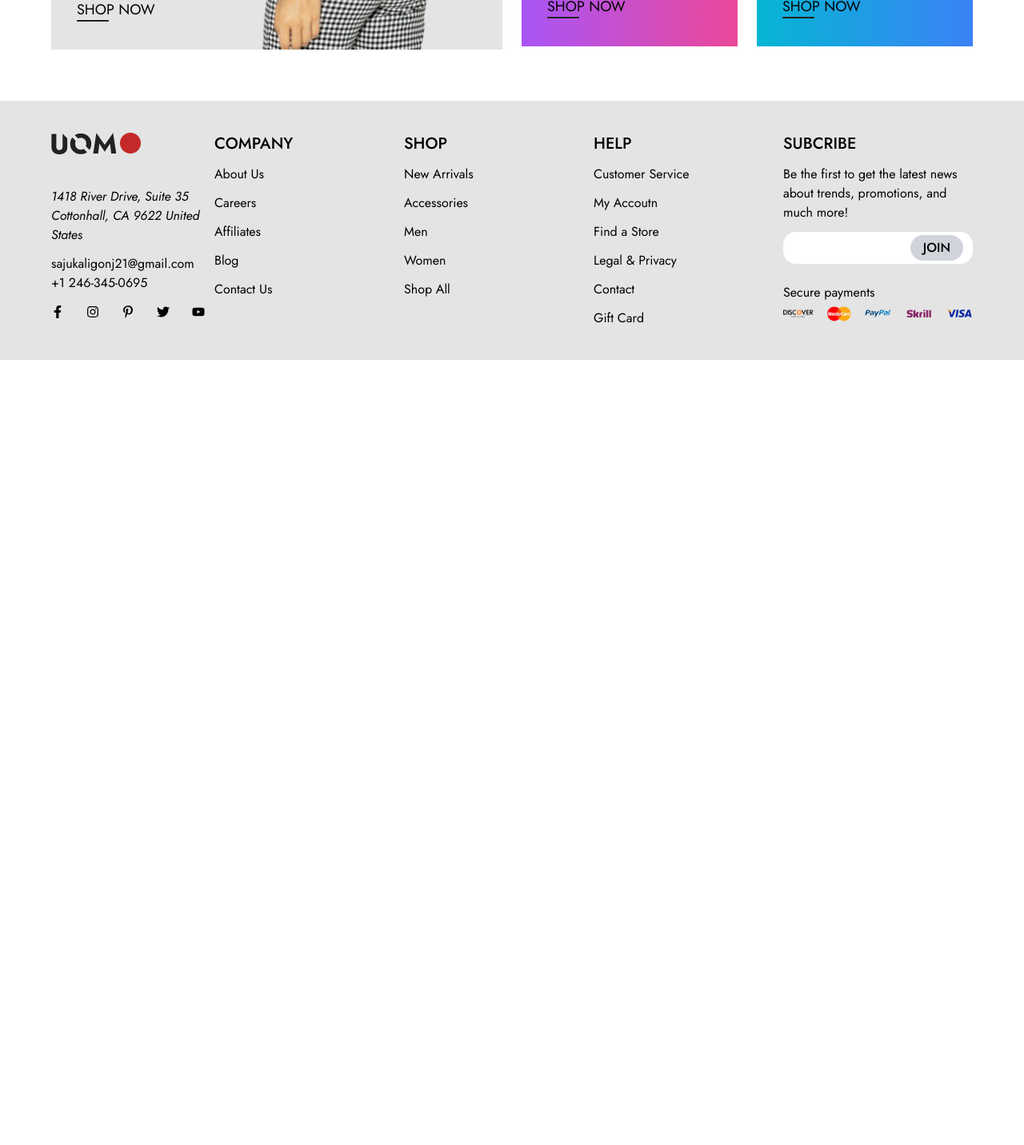
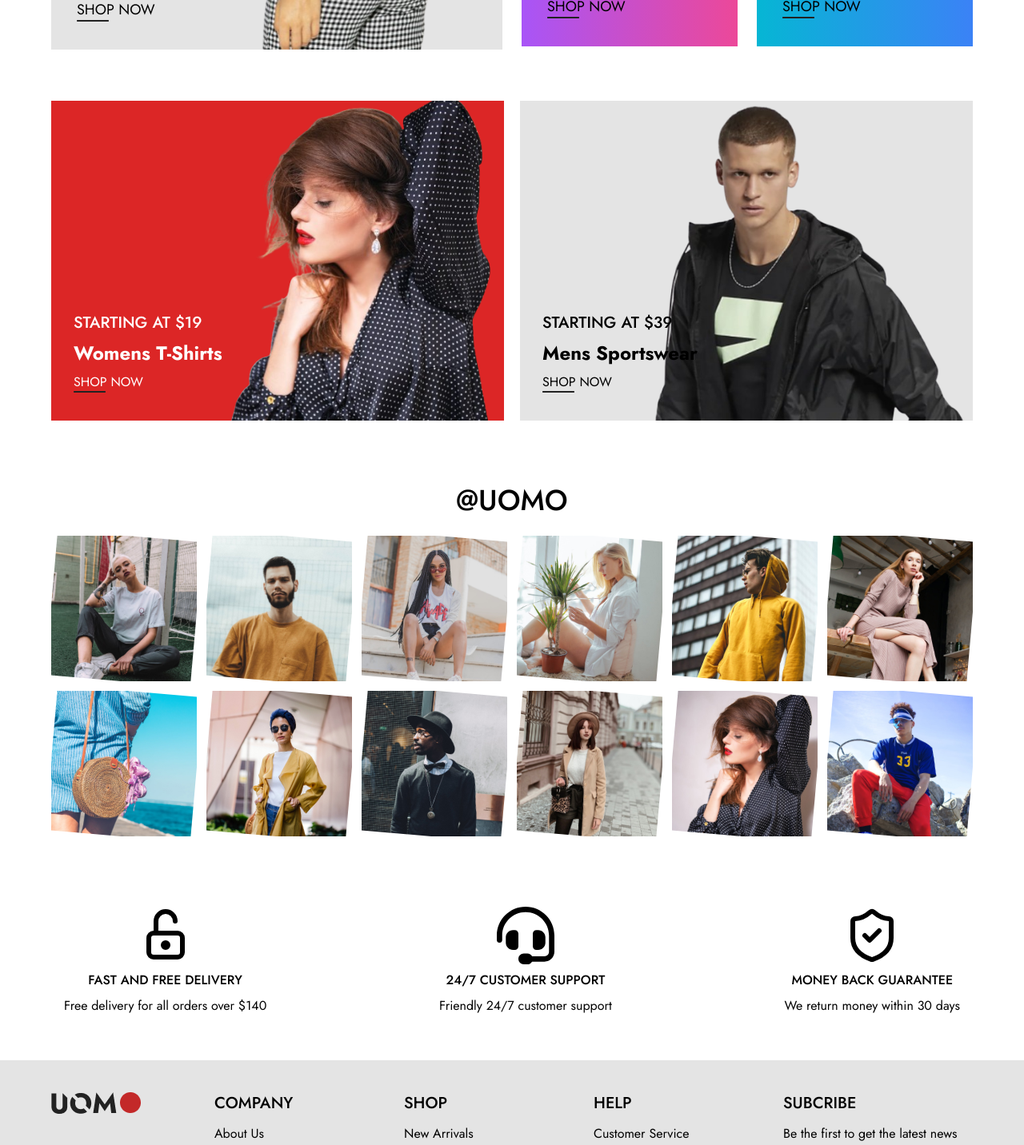
Before and after one commit to suruzzamanislam/E-commerce-site-1, a React (Vite) app: page / in a window 1280 px wide. Shown: the part 1480-2912 px from the top of the page at 80% size. Before the commit the page ends 1930 px from the top, so only its background shows below. Built offline with nearby package versions, Linux system fonts and the light colour scheme.

Commit message:
gallery section done

```diff
--- /dev/null
+++ b/src/Pages/Home/Gallery/Galleray.css
@@ -0,0 +1,14 @@
+.g-img {
+  transform: rotate(5deg);
+  transition-timing-function: ease-in-out;
+  transition: all;
+  transition-duration: 0.4s;
+}
+.g-img:hover {
+  transform: rotate(0deg);
+  transform: scale(1.5);
+  transition-timing-function: ease-in-out;
+  transition: all;
+  transition-duration: 0.4s;
+  cursor: pointer;
+}
--- /dev/null
+++ b/src/Pages/Home/Gallery/Galleray.jsx
@@ -0,0 +1,60 @@
+import img1 from '../../../assets/img/insta1.jpg';
+import img2 from '../../../assets/img/insta2.jpg';
+import img3 from '../../../assets/img/insta3.jpg';
+import img4 from '../../../assets/img/insta4.jpg';
+import img5 from '../../../assets/img/insta5.jpg';
+import img6 from '../../../assets/img/insta6.jpg';
+import img7 from '../../../assets/img/insta7.jpg';
+import img8 from '../../../assets/img/insta8.jpg';
+import img9 from '../../../assets/img/insta9.jpg';
+import img10 from '../../../assets/img/insta10.jpg';
+import img11 from '../../../assets/img/insta11.jpg';
+import img12 from '../../../assets/img/insta12.jpg';
+import './Galleray.css';
+const Galleray = () => {
+  return (
+    <div className="px-3 md:px-10 lg:px-16 mt-20 mb-8">
+      <h1 className="text-center mb-6 text-4xl font-medium">@UOMO</h1>
+      <div className="grid grid-cols-3 md:grid-cols-4 lg:grid-cols-6 gap-3">
+        <div className="overflow-hidden">
+          <img className="g-img" src={img1} alt="" />
+        </div>
+        <div className="overflow-hidden">
+          <img className="g-img" src={img2} alt="" />
+        </div>
+        <div className="overflow-hidden">
+          <img className="g-img" src={img3} alt="" />
+        </div>
+        <div className="overflow-hidden">
+          <img className="g-img" src={img4} alt="" />
+        </div>
+        <div className="overflow-hidden">
+          <img className="g-img" src={img5} alt="" />
+        </div>
+        <div className="overflow-hidden">
+          <img className="g-img" src={img6} alt="" />
+        </div>
+        <div className="overflow-hidden">
+          <img className="g-img" src={img7} alt="" />
+        </div>
+        <div className="overflow-hidden">
+          <img className="g-img" src={img8} alt="" />
+        </div>
+        <div className="overflow-hidden">
+          <img className="g-img" src={img9} alt="" />
+        </div>
+        <div className="overflow-hidden">
+          <img className="g-img" src={img10} alt="" />
+        </div>
+        <div className="overflow-hidden">
+          <img className="g-img" src={img11} alt="" />
+        </div>
+        <div className="overflow-hidden">
+          <img className="g-img" src={img12} alt="" />
+        </div>
+      </div>
+    </div>
+  );
+};
+
+export default Galleray;
--- a/src/Pages/Home/Home.jsx
+++ b/src/Pages/Home/Home.jsx
@@ -1,15 +1,24 @@
 import MobileNav from '../Shared/Navbar/MobileNav/MobileNav';
 import CartBag from '../Shared/Navbar/CartBag/CartBag';
 import Banner from './Banner/Banner';
-import Banner2 from './Banner2/Banner2';
+import HotList from './HotList/HotList';
+import StartIng from './StartIng/StartIng';
+import Services from './Services/Services';
+import Galleray from './Gallery/Galleray';
 
 const Home = () => {
   return (
     <div>
       {/* slider */}
       <Banner></Banner>
-      {/* slider down */}
-      <Banner2></Banner2>
+      {/* hot list */}
+      <HotList></HotList>
+      {/* starting section */}
+      <StartIng></StartIng>
+      {/* galleray */}
+      <Galleray></Galleray>
+      {/* services */}
+      <Services></Services>
       {/* Mobile Nav */}
       <MobileNav></MobileNav>
       {/* Cart Bag */}
--- a/src/Pages/Home/Banner2/Banner2.jsx
+++ b/src/Pages/Home/HotList/HotList.jsx
@@ -1,5 +1,5 @@
-import './Banner2.css';
-const Banner2 = () => {
+import './HotList.css';
+const HotList = () => {
   return (
     <div className="mt-10 md:mt-24 mb-5 md:mb-16 px-3 md:px-10 lg:px-16">
       <div className="flex flex-col lg:flex-row w-full gap-y-4 lg:gap-y-0 lg:gap-x-6">
@@ -50,4 +50,4 @@ const Banner2 = () => {
   );
 };
 
-export default Banner2;
+export default HotList;
--- /dev/null
+++ b/src/Pages/Home/Services/Services.jsx
@@ -0,0 +1,29 @@
+import { TbLockOpen } from 'react-icons/tb';
+import { FaHeadset } from 'react-icons/fa6';
+import { LuShieldCheck } from 'react-icons/lu';
+
+const Services = () => {
+  return (
+    <div className="py-14 px-3 md:px-10 lg:px-20">
+      <div className="flex flex-col md:flex-row gap-y-8 justify-between items-center">
+        <div className="flex flex-col justify-center items-center">
+          <TbLockOpen className="text-7xl"></TbLockOpen>
+          <p className="font-medium py-2">FAST AND FREE DELIVERY</p>
+          <p>Free delivery for all orders over $140</p>
+        </div>
+        <div className="flex flex-col justify-center items-center">
+          <FaHeadset className="text-7xl"></FaHeadset>
+          <p className="font-medium py-2">24/7 CUSTOMER SUPPORT</p>
+          <p>Friendly 24/7 customer support</p>
+        </div>
+        <div className="flex flex-col justify-center items-center">
+          <LuShieldCheck className="text-7xl"></LuShieldCheck>
+          <p className="font-medium py-2">MONEY BACK GUARANTEE</p>
+          <p>We return money within 30 days</p>
+        </div>
+      </div>
+    </div>
+  );
+};
+
+export default Services;
--- /dev/null
+++ b/src/Pages/Home/StartIng/StartIng.css
@@ -0,0 +1,13 @@
+#div1 {
+  background-image: url(../../../assets/img/start-1.png);
+  background-repeat: no-repeat;
+  background-position: right bottom;
+  background-size: contain;
+}
+#div2 {
+  background-image: url(../../../assets/img/start-2.png);
+  background-repeat: no-repeat;
+  background-position: right bottom;
+  background-size: contain;
+  background-color: #e4e4e4;
+}
--- /dev/null
+++ b/src/Pages/Home/StartIng/StartIng.jsx
@@ -0,0 +1,28 @@
+import './StartIng.css';
+const StartIng = () => {
+  return (
+    <div className="px-3 md:px-10 lg:px-16 mb-10">
+      <div className="flex flex-col md:flex-row gap-y-6 md:gap-y-0 md:gap-x-5">
+        <div
+          className="md:w-1/2 h-[40vh] lg:h-[50vh] relative bg-gradient-to-r bg-red-600 text-white"
+          id="div1"
+        >
+          <div className="absolute bottom-9 left-7">
+            <p className="text-xl font-medium">STARTING AT $19</p>
+            <p className="text-2xl font-bold my-2">Womens T-Shirts</p>
+            <button className="btn">SHOP NOW</button>
+          </div>
+        </div>
+        <div className="md:w-1/2 h-[40vh] lg:h-[50vh] relative" id="div2">
+          <div className="absolute bottom-9 left-7">
+            <p className="text-xl font-medium">STARTING AT $39</p>
+            <p className="text-2xl font-bold my-2">Mens Sportswear</p>
+            <button className="btn">SHOP NOW</button>
+          </div>
+        </div>
+      </div>
+    </div>
+  );
+};
+
+export default StartIng;
```
Also changed, not shown: src/Pages/Home/HotList/HotList.css (renamed from src/Pages/Home/Banner2/Banner2.css), src/assets/img/start-1.png (added), src/assets/img/start-2.png (added).
